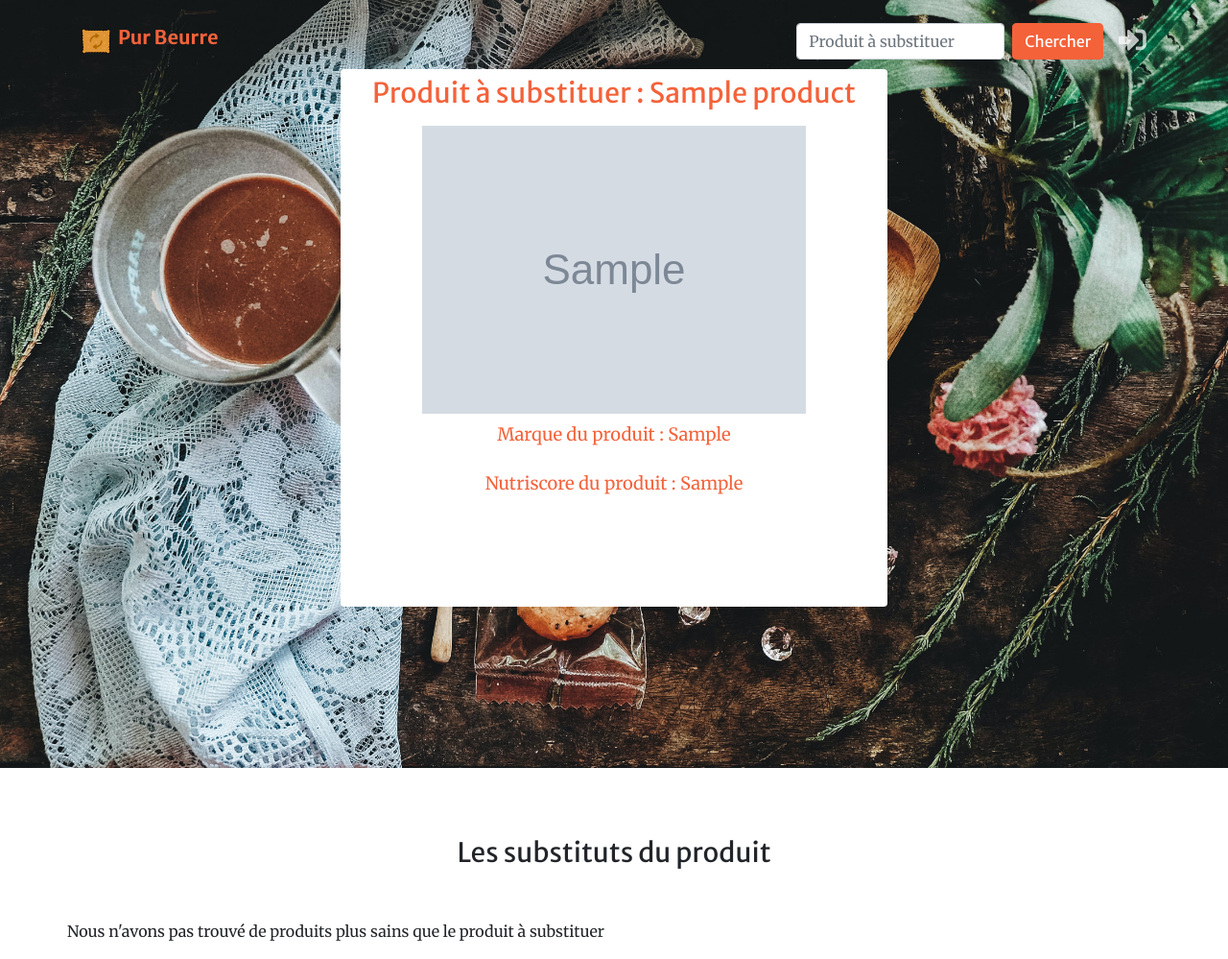
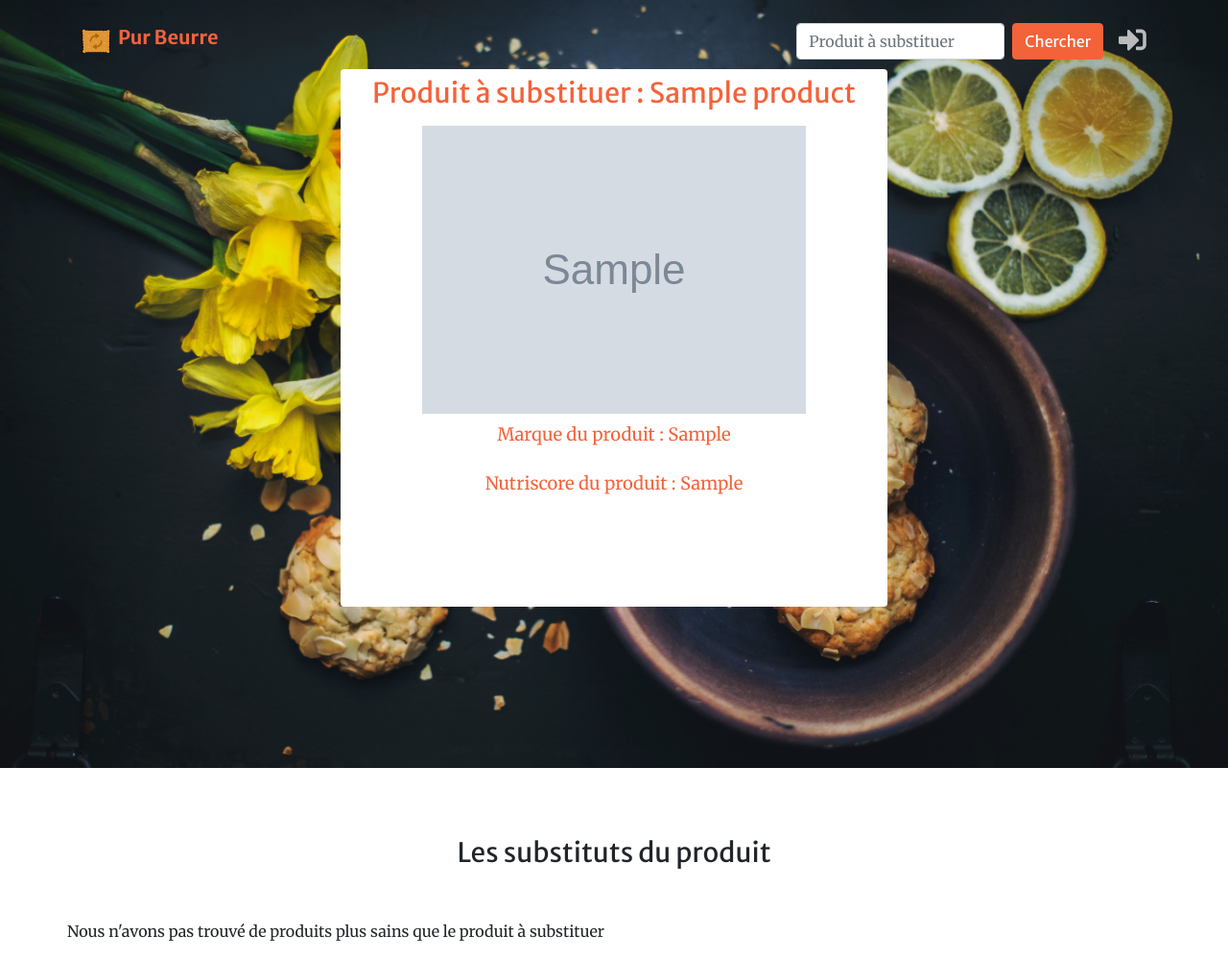
Before and after one commit to ElYannu87/P8_PUREBEURRE, a Django app: page /search/000/substitutes in a window 1280 px wide. Shown: the top 999 px of the page at 96% size. Run offline with Django 3.2, Linux system fonts and the light colour scheme; tables that the repository leaves empty hold one stand-in row (values such as "Sample post"); grey boxes marked "Sample" are stand-in pictures; some libraries are stand-ins or nearby versions; some web fonts are replaced.

Commit message:
picture change

```diff
--- a/search/static/search/css/substitutes.css
+++ b/search/static/search/css/substitutes.css
@@ -1,6 +1,6 @@
 header.masthead
 {
-    background: url("../images/home_picture.jpg");
+    background: url("../images/home_page.jpg");
     background-position: center;
     background-repeat: no-repeat;
     background-attachment: scroll;
```
